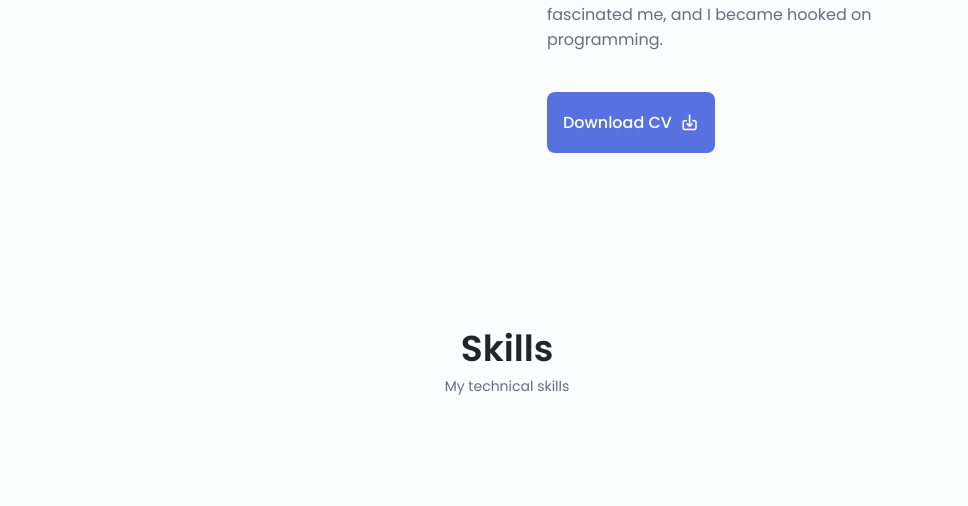
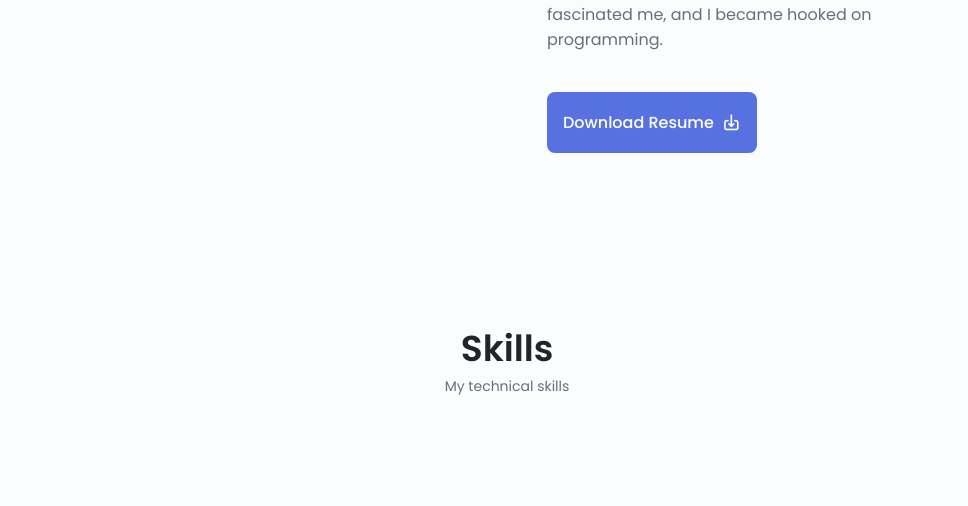
Before and after one commit to CheesePandesal/portfolio-website, a website: page index.html in a window 1280 px wide. Shown: the part 1321-1827 px from the top of the page, without its empty margins (133-1101 px from the left). Drawn offline with nearby package versions, Linux system fonts and the light colour scheme.

Commit message:
updated my resume

```diff
--- a/index.html
+++ b/index.html
@@ -156,9 +156,9 @@
               <a
                 class="button button--flex home__button"
                 href="resume.pdf"
-                download="Justine-Harvey-Taningco-CV"
+                download="Justine-Harvey-Taningco-Resume"
               >
-                Download CV<i class="uil uil-download-alt button__icon"></i>
+                Download Resume<i class="uil uil-download-alt button__icon"></i>
               </a>
             </div>
           </div>
```
Also changed, not shown: 1 other file.
